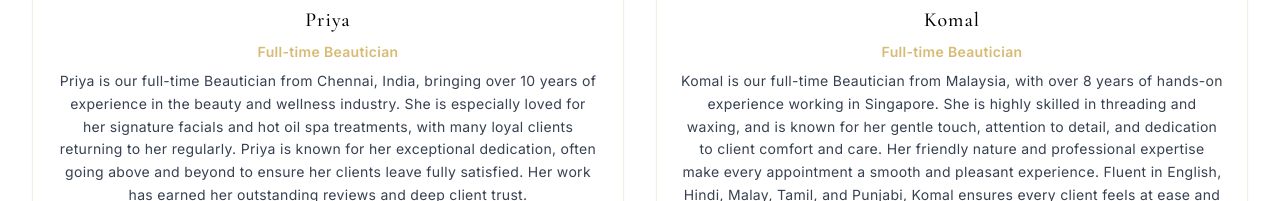
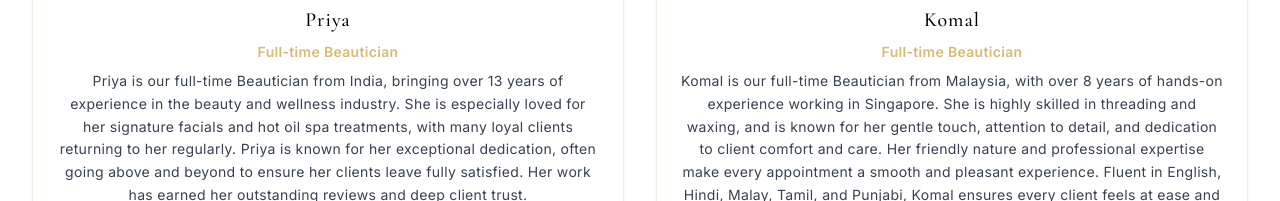
Before and after one commit to manvik01/beauty-bar-parlour, a Next.js app: page /about/our-team in a window 1280 px wide. Shown: the part 599-800 px from the top of the page. Built offline with nearby package versions, Linux system fonts and the light colour scheme.

Commit message:
feat: Update Priya's description on Our Team page

```diff
--- a/app/about/our-team/page.tsx
+++ b/app/about/our-team/page.tsx
@@ -8,7 +8,7 @@ const teamMembers = [
     name: "Priya",
     role: "Full-time Beautician",
     image: "/images/priya.png", // Corrected image path
-    description: "Priya is our full-time Beautician from Chennai, India, bringing over 10 years of experience in the beauty and wellness industry. She is especially loved for her signature facials and hot oil spa treatments, with many loyal clients returning to her regularly. Priya is known for her exceptional dedication, often going above and beyond to ensure her clients leave fully satisfied. Her work has earned her outstanding reviews and deep client trust.",
+    description: "Priya is our full-time Beautician from India, bringing over 13 years of experience in the beauty and wellness industry. She is especially loved for her signature facials and hot oil spa treatments, with many loyal clients returning to her regularly. Priya is known for her exceptional dedication, often going above and beyond to ensure her clients leave fully satisfied. Her work has earned her outstanding reviews and deep client trust.",
     availability: "Monday, Tuesday, Thursday to Sunday (Off on Wednesdays)",
   },
   {
```
